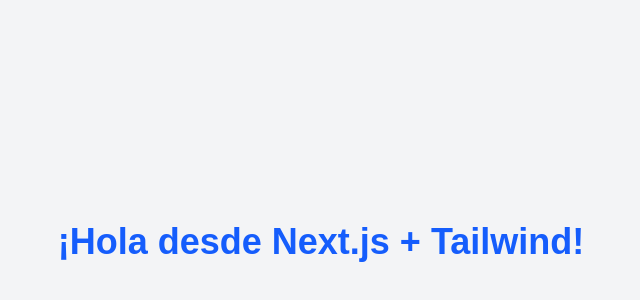
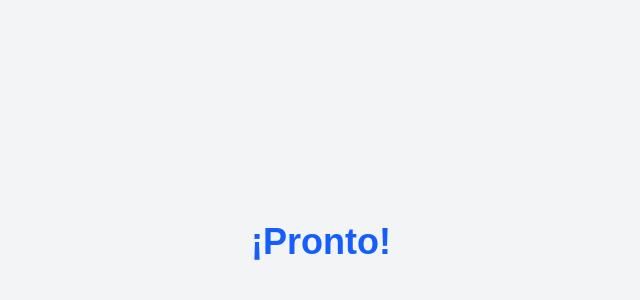
Before and after one commit to WilldiazRaM/revesprox.front-end, a Next.js app: page / in a window 1280 px wide. Shown: the part 158-458 px from the top of the page, without its empty margins (319-959 px from the left). Built offline with nearby package versions, Linux system fonts and the light colour scheme.

Commit message:
mod estructura del proyecto y page.tsx

```diff
--- a/src/app/page.tsx
+++ b/src/app/page.tsx
@@ -4,7 +4,7 @@
   return (
     <main className="flex min-h-screen items-center justify-center bg-gray-100">
       <h1 className="text-4xl font-bold text-blue-600">
-        ¡Hola desde Next.js + Tailwind!
+        ¡Pronto!
       </h1>
     </main>
   );
```
Also changed, not shown: package.json (+7 -6 lines), src/app/cotizar/page.tsx (added), src/app/galeria/page.tsx (added), src/app/lib/axiosClient.ts (added), src/components/CotizacionForm.tsx (added), src/components/Footer.tsx (added), src/components/Galeria.tsx (added), src/components/Header.tsx (added), src/components/Hero.tsx (added), src/components/Servicios.tsx (added), src/components/WhatsAppButton.tsx (added), 1 other file (tests, documents, lock files or other folders).
